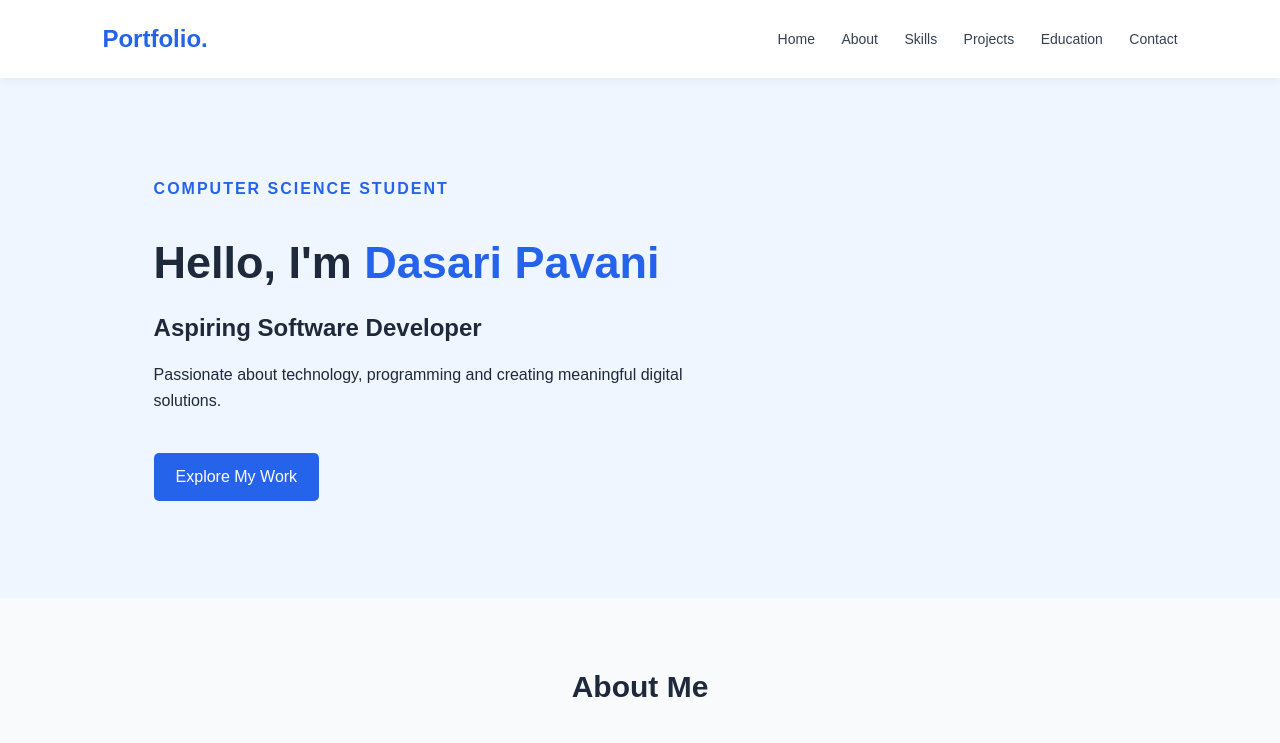
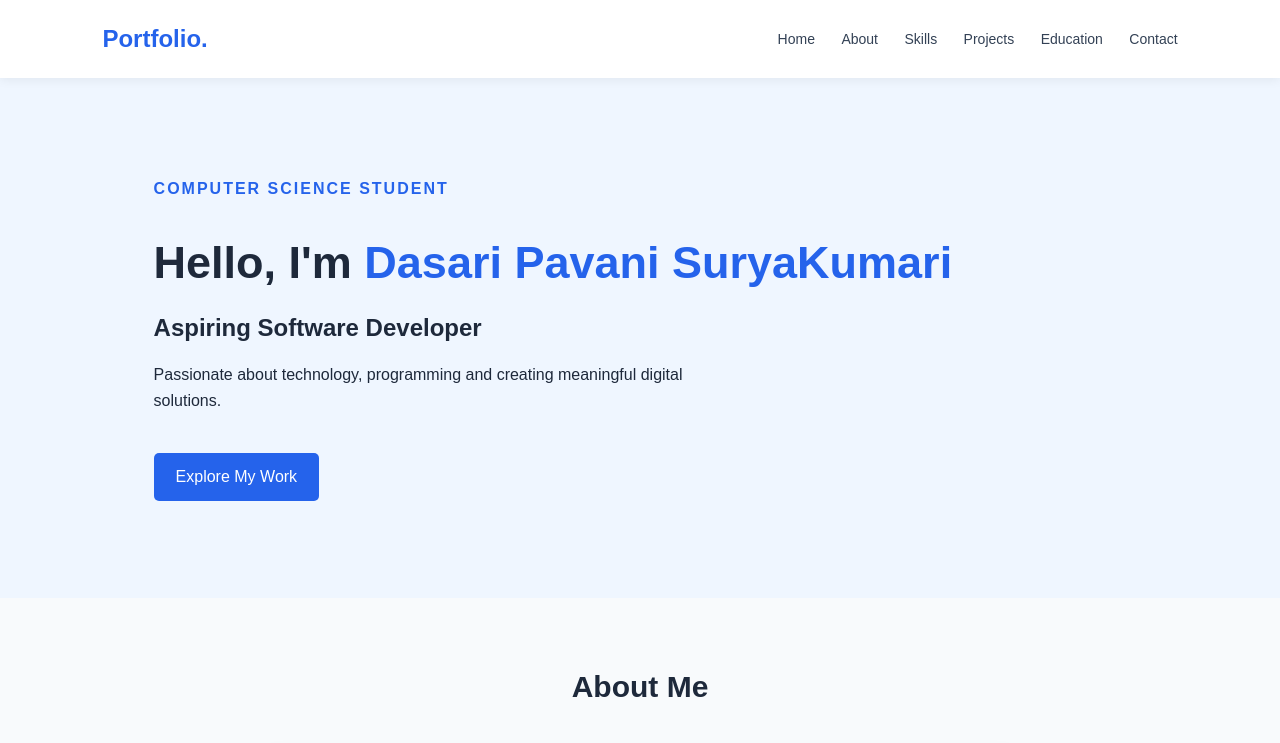
Before and after one commit to pavanidasari11/AWS-CI-CD---PROJECT, a plain HTML site: page index.html in a window 1280 px wide. Shown: the top 743 px of the page. Drawn offline with Linux system fonts and the light colour scheme.

Commit message:
Fix HTML formatting and update personal details

```diff
--- a/index.html
+++ b/index.html
@@ -23,7 +23,7 @@
     <section id="home" class="hero">
         <div>
             <p class="tag">COMPUTER SCIENCE STUDENT</p>
-            <h1>Hello, I'm <span> Dasari Pavani </span></h1>
+            <h1>Hello, I'm <span> Dasari Pavani SuryaKumari </span></h1>
             <h2>Aspiring Software Developer</h2>
             <p>Passionate about technology, programming and creating meaningful digital solutions.</p>
             <a href="#projects" class="btn">Explore My Work</a>
```
